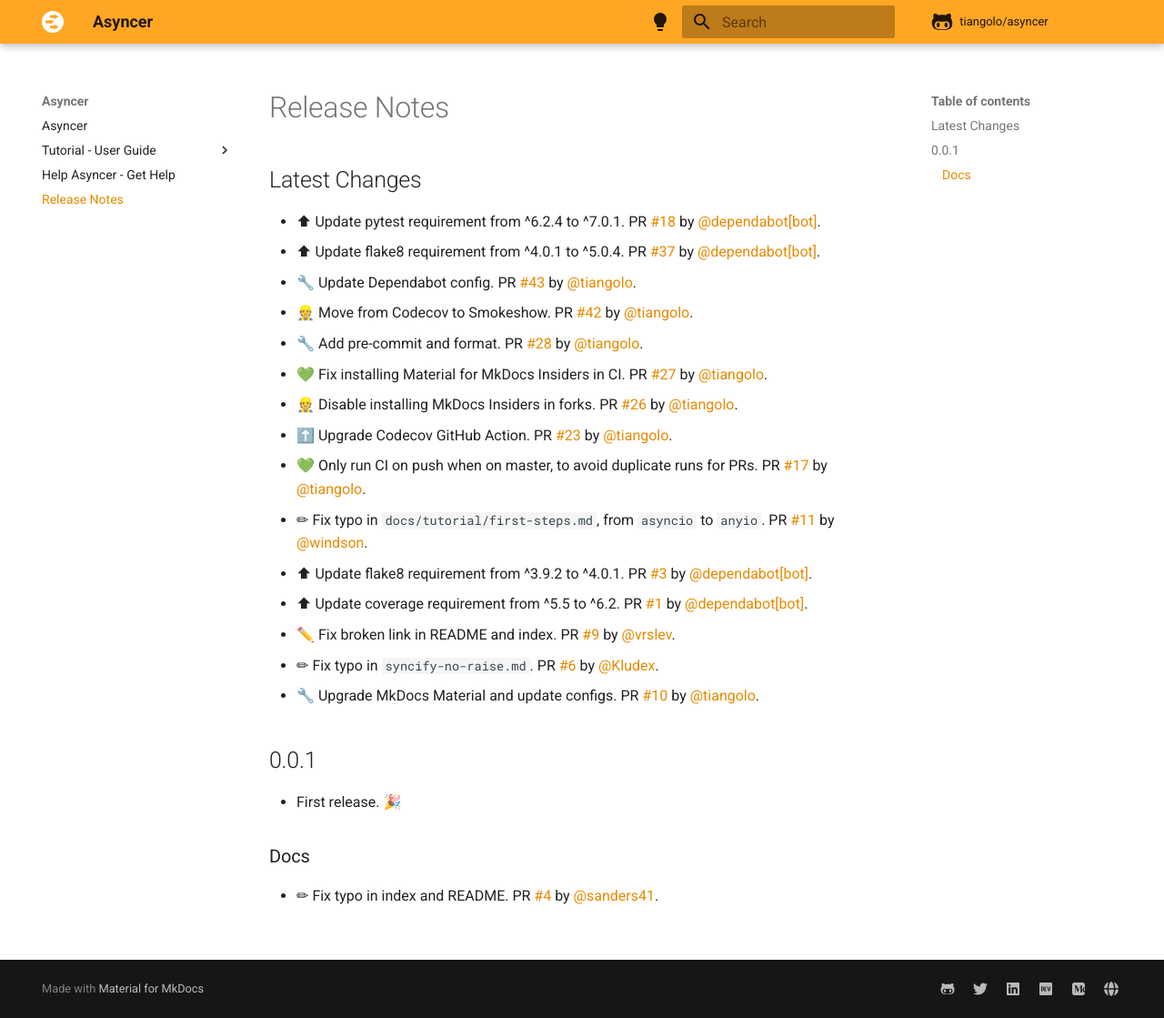
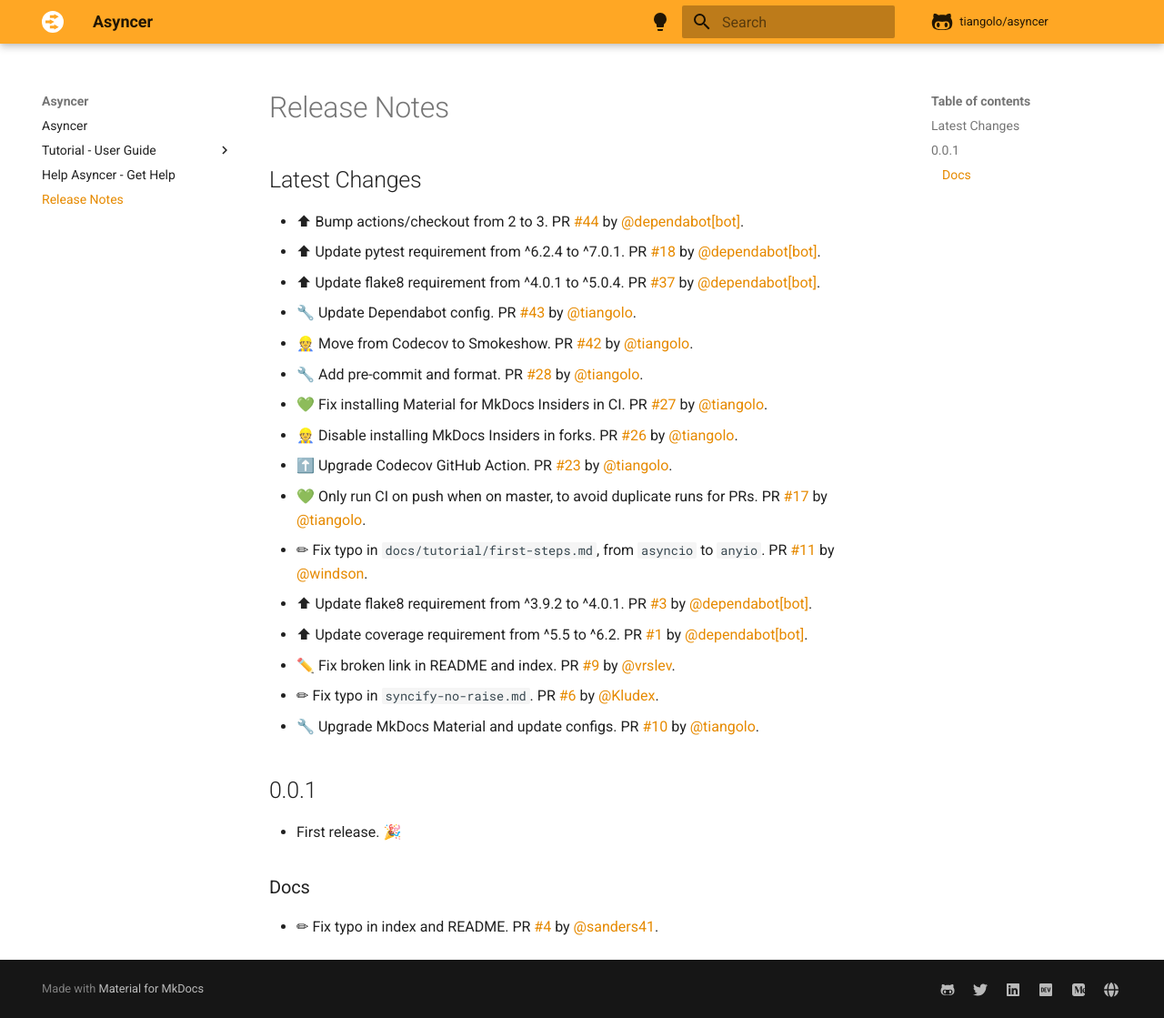
Before and after one commit to balintfrankas/fastapi-asyncer, an MkDocs documentation site: the page built from docs/release-notes.md, in a window 1280 px wide and 1119 px high. Shown: the whole window at 91% size. Built offline with MkDocs 1.6.1 and Material for MkDocs 9.7.7, drawn with Linux system fonts in a browser that asks for light colours; comment, search, counter and statistics services are not loaded.

Commit message:
📝 Update release notes

```diff
--- a/docs/release-notes.md
+++ b/docs/release-notes.md
@@ -2,6 +2,7 @@
 
 ## Latest Changes
 
+* ⬆ Bump actions/checkout from 2 to 3. PR [#44](https://github.com/tiangolo/asyncer/pull/44) by [@dependabot[bot]](https://github.com/apps/dependabot).
 * ⬆ Update pytest requirement from ^6.2.4 to ^7.0.1. PR [#18](https://github.com/tiangolo/asyncer/pull/18) by [@dependabot[bot]](https://github.com/apps/dependabot).
 * ⬆ Update flake8 requirement from ^4.0.1 to ^5.0.4. PR [#37](https://github.com/tiangolo/asyncer/pull/37) by [@dependabot[bot]](https://github.com/apps/dependabot).
 * 🔧 Update Dependabot config. PR [#43](https://github.com/tiangolo/asyncer/pull/43) by [@tiangolo](https://github.com/tiangolo).
```
